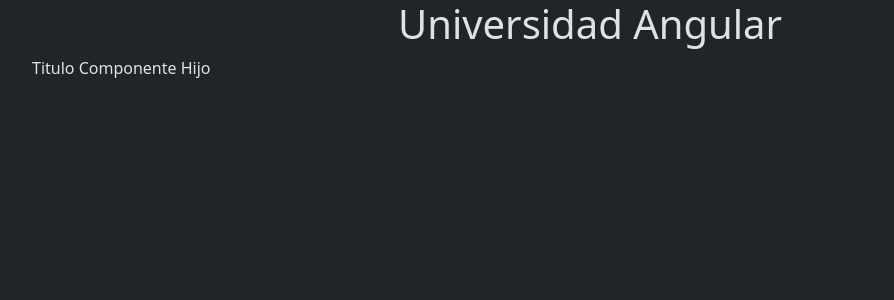
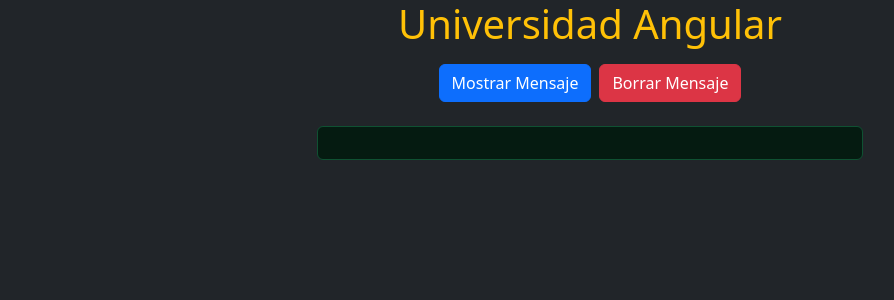
Before and after one commit to odgm/angular-app, an Angular app: page / in a window 1280 px wide. Shown: the top 300 px of the page, without its empty margins (50-944 px from the left). Built offline with nearby package versions, Linux system fonts and the light colour scheme.

Commit message:
event binding

```diff
--- a/src/app/app.html
+++ b/src/app/app.html
@@ -1,4 +1,4 @@
 <div class="container">
-    <h1 class="text-center">{{title()}}</h1>
-    <app-hijo/>
+    <h1 class="text-center text-warning">{{title}}</h1>
+    <app-mostrar-mensaje/>
 </div>
--- a/src/app/app.ts
+++ b/src/app/app.ts
@@ -1,13 +1,12 @@
 import { Component, signal } from '@angular/core';
-import { Padre } from "./padre/padre";
-import { Hijo } from "./hijo/hijo";
+import { MostrarMensaje } from "./mostrar-mensaje/mostrar-mensaje";
 
 @Component({
   selector: 'app-root',
-  imports: [Hijo],
+  imports: [MostrarMensaje],
   templateUrl: './app.html',
   styleUrl: './app.css'
 })
 export class App {
-  protected readonly title = signal('Universidad Angular');
+  protected readonly title = 'Universidad Angular';
 }
--- a/src/app/hijo/hijo.html
+++ b/src/app/hijo/hijo.html
@@ -1 +1,2 @@
 <p>{{mostrarTitulo}}</p>
+<p> {{getTitulo()}} </p>
--- a/src/app/hijo/hijo.ts
+++ b/src/app/hijo/hijo.ts
@@ -13,4 +13,8 @@
   get mostrarTitulo(){
     return this.titulo;
   }
+
+  getTitulo(){
+    return this.titulo;
+  }
 }
--- /dev/null
+++ b/src/app/mostrar-mensaje/mostrar-mensaje.html
@@ -0,0 +1,13 @@
+<div class="container text-center">
+    <div class="d-flex justify-content-center mt-3">
+        <button class="btn btn-primary me-2" (click)="mostrarMensaje()">
+            Mostrar Mensaje
+        </button>
+        <button class="btn btn-danger" (click)="resetearMensaje()">
+            Borrar Mensaje
+        </button>
+    </div>
+    <div class="alert alert-success mt-4 mx-auto w-50">
+        {{mensaje}}
+    </div>
+</div>
--- /dev/null
+++ b/src/app/mostrar-mensaje/mostrar-mensaje.ts
@@ -0,0 +1,18 @@
+import { Component } from '@angular/core';
+
+@Component({
+  selector: 'app-mostrar-mensaje',
+  imports: [],
+  templateUrl: './mostrar-mensaje.html',
+  styleUrl: './mostrar-mensaje.css',
+})
+export class MostrarMensaje {
+  mensaje: string = '';
+
+  resetearMensaje() {
+    this.mensaje = '';
+  }
+  mostrarMensaje() {
+    this.mensaje = '¡Hola, has hecho click en el botón!';
+  }
+}
--- /dev/null
+++ b/src/app/replicador/replicador.html
@@ -0,0 +1 @@
+<p>replicador works!</p>
```
Also changed, not shown: src/app/replicador/replicador.ts (added, +9 -0 lines), src/app/mostrar-mensaje/mostrar-mensaje.css (added), src/app/replicador/replicador.css (added).
